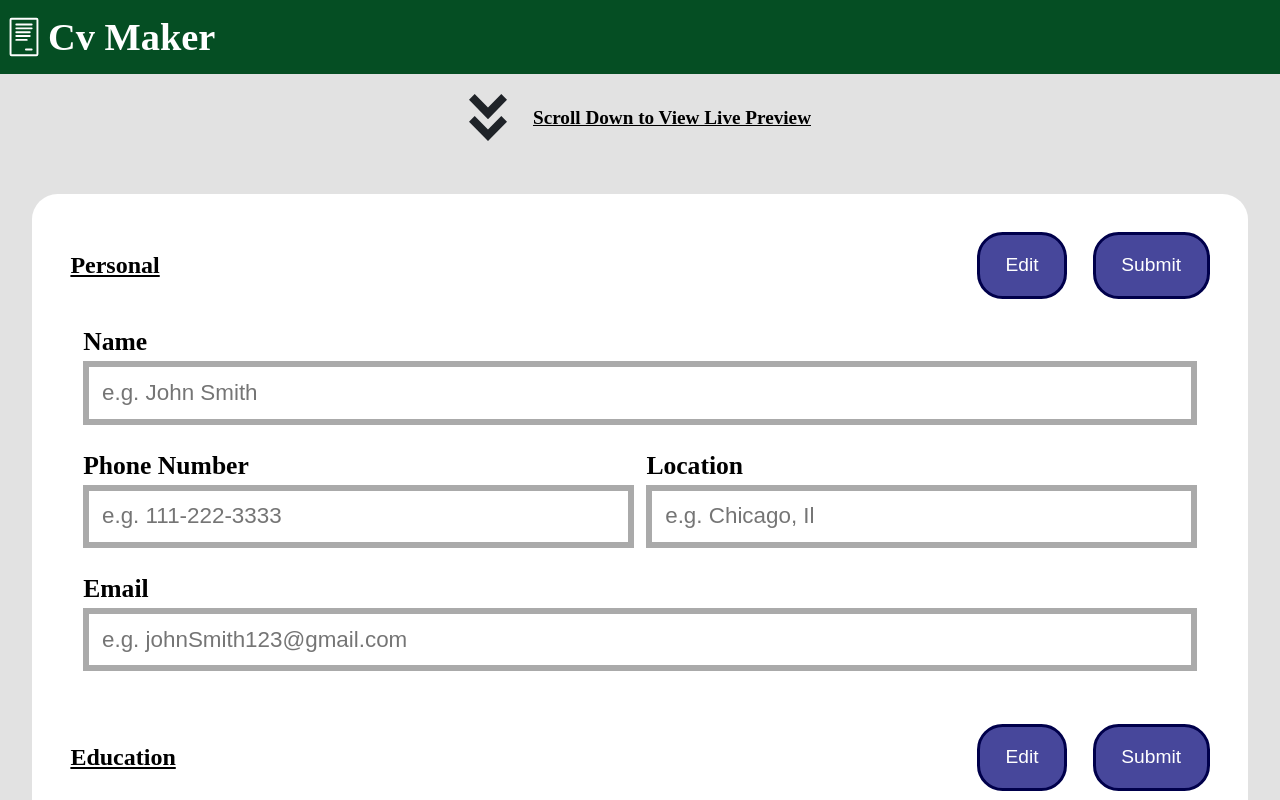
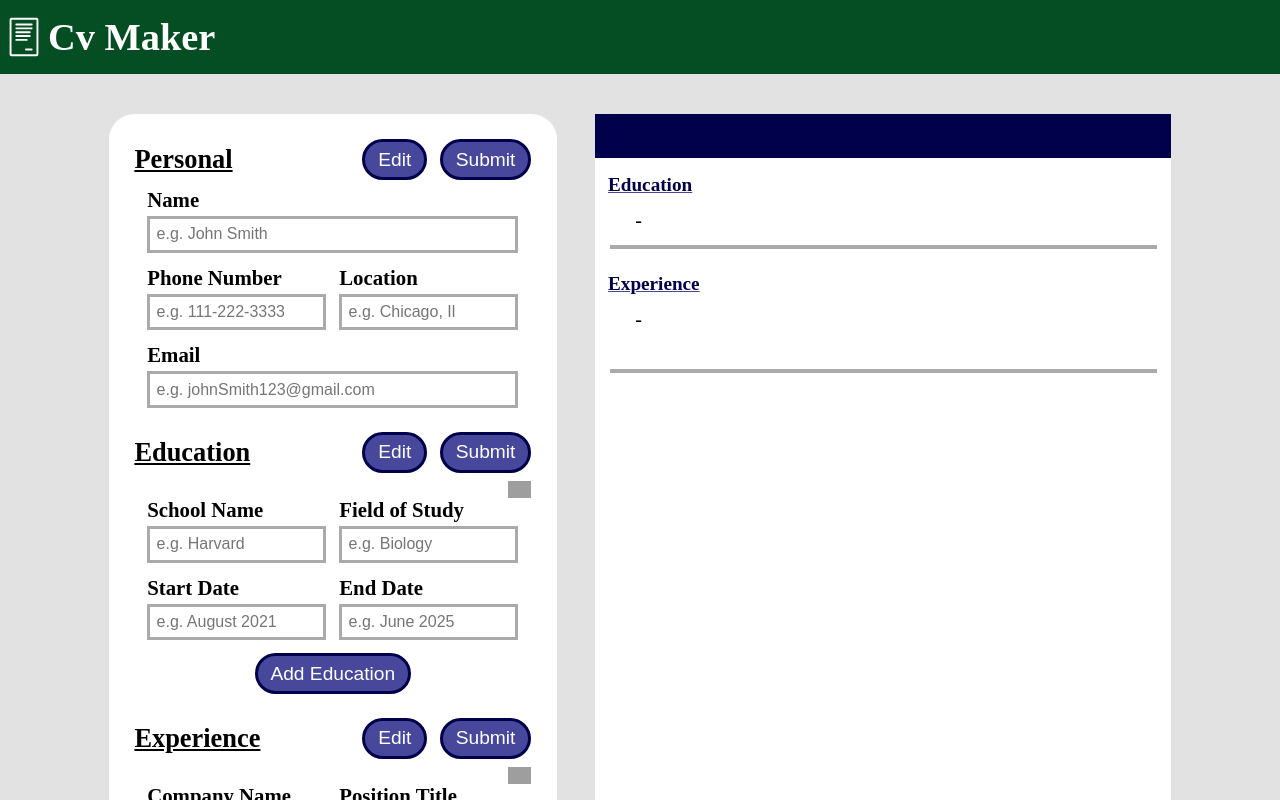
Before and after one commit to Salypse/cv-application, a React (Vite) app: page / in a window 1280 px wide. Shown: the top 800 px of the page. Built offline with nearby package versions, Linux system fonts and the light colour scheme; grey boxes are pictures that could not be loaded.

Commit message:
Update site layout for bigger screen sizes

```diff
--- a/src/App.css
+++ b/src/App.css
@@ -18,10 +18,13 @@
 #root {
    width: 100%;
 
+   background-color: var(--dark-white);
+}
+
+.content {
    display: flex;
    flex-direction: column;
    align-items: center;
-   background-color: var(--dark-white);
 }
 
 ul {
@@ -33,9 +36,9 @@ li {
 }
 
 button {
-   padding: 1.5vw 2vw;
+   padding: 0.5vw 1vw;
    border-radius: 2vw;
-   font-size: clamp(0.9rem, 3vw, 1.2rem);
+   font-size: clamp(1rem, 3vw, 1.2rem);
    transition:
       transform 0.3s ease-in-out,
       box-shadow 0.3s ease-in-out;
@@ -88,7 +91,7 @@ button:focus-visible {
 
    text-decoration: underline;
    font-weight: bold;
-   font-size: 1.2rem;
+   font-size: clamp(1.2rem, 3vw, 1.6rem);
 }
 
 .scroll-text img {
@@ -110,8 +113,8 @@ button:focus-visible {
    margin-bottom: 5vh;
 }
 
-.input-section ul {
-   margin-bottom: 2.5vh;
+.input-section .row:first-of-type {
+   padding-top: 0;
 }
 
 .input-section-header {
@@ -120,6 +123,7 @@ button:focus-visible {
    align-items: center;
 
    margin-bottom: 2vh;
+   font-size: clamp(0.75rem, 5vw, 1.1rem);
 }
 
 .input-section-header h2 {
@@ -141,17 +145,17 @@ button:focus-visible {
    height: 100%;
    padding: 1vw;
 
-   border: 0.5vw solid var(--light-grey);
-   font-size: clamp(1rem, 3vw, 1.4rem);
+   border: 0.25vw solid var(--light-grey);
+   font-size: 1rem;
 }
 
 .input-field input:focus {
-   outline: 3px solid var(--light-blue);
+   outline: 0.25vw solid var(--light-blue);
    border: none;
 }
 
 .input-field label {
-   font-size: clamp(1.1rem, 4vw, 1.6rem);
+   font-size: clamp(1rem, 4vw, 1.3rem);
    font-weight: bold;
    margin-bottom: 0.5vh;
 }
@@ -159,6 +163,7 @@ button:focus-visible {
 .add-input {
    display: flex;
    justify-self: center;
+   margin-top: 1vw;
 }
 
 .delete-input {
@@ -166,6 +171,7 @@ button:focus-visible {
    justify-self: flex-end;
 
    padding: 0;
+   margin-top: 1vh;
    border: none;
 }
 
@@ -211,13 +217,14 @@ button:focus-visible {
 }
 
 .live-preview .preview-section:not(:first-child) > ul:last-child {
-   margin: 2vw 0;
    border-bottom: 0.5vh solid var(--light-grey);
 }
 
 .preview-section h2 {
    margin-top: 2vh;
    padding: 0 1vw;
+
+   font-size: clamp(1rem, 4vw, 1.2rem);
    color: var(--dark-blue);
    font-weight: bold;
    text-decoration: underline;
@@ -238,6 +245,7 @@ button:focus-visible {
 .educational-input-preview {
    grid-template-rows: 1fr;
    grid-template-columns: auto 1fr;
+   margin-bottom: 1vh;
 }
 
 .experience-input-preview {
@@ -250,8 +258,12 @@ button:focus-visible {
    width: 4vw;
 }
 
-.preview-personal {
-   font-size: clamp(1.5rem, 5vw, 1.8rem);
+.personal-input-preview p {
+   font-size: clamp(1rem, 3vw, 1.25rem);
+}
+
+.preview-personal p {
+   font-size: clamp(1.5rem, 5vw, 2rem);
    text-align: center;
 }
 
@@ -266,27 +278,29 @@ button:focus-visible {
 .preview-schoolDate {
    grid-row: 1 / 2;
    align-self: flex-start;
+   font-size: clamp(1rem, 3vw, 1.25rem);
 }
 
 .preview-schoolDate li + li,
 .preview-experienceDate li + li {
    display: flex;
-   gap: 2vw;
 }
 
 .preview-schoolDate li + li::before,
 .preview-experienceDate li + li::before {
-   content: "-";
+   content: " - ";
+   margin-right: 1vw;
 }
 
 .preview-schoolInfo {
    flex-direction: column;
    align-self: flex-start;
+   font-size: clamp(1rem, 3vw, 1.25rem);
 }
 
 .preview-schoolInfo li:nth-child(1),
 .preview-companyPosition li:nth-child(1) {
-   font-size: clamp(1.2rem, 5vw, 1.5rem);
+   font-size: clamp(1.2rem, 5vw, 1.4rem);
    color: var(--light-blue);
    font-weight: bold;
 }
@@ -294,6 +308,7 @@ button:focus-visible {
 .preview-experienceDate {
    display: flex;
    align-self: flex-start;
+   font-size: clamp(1rem, 3vw, 1.25rem);
 }
 
 .preview-companyPosition {
@@ -305,9 +320,85 @@ button:focus-visible {
 }
 
 .preview-companyPosition li + li {
-   font-size: clamp(1.1rem, 4vw, 1.4rem);
+   font-size: clamp(1.1rem, 4vw, 1.25rem);
 }
 
 .preview-responsibilities {
    grid-area: 2 / 2 / -1 / -1;
+   font-size: clamp(1rem, 3vw, 1.25rem);
 }
+
+@media (min-width: 800px) {
+   .cv-info,
+   .live-preview {
+      width: 80vw;
+   }
+
+   .delete-input img {
+      width: 3vw;
+   }
+
+   .preview-section ul {
+      gap: 0;
+   }
+}
+
+@media (min-width: 1200px) {
+   .scroll-text {
+      display: none;
+   }
+
+   .content {
+      display: flex;
+      align-items: flex-start;
+      justify-content: center;
+      flex-direction: row;
+      gap: 3vw;
+   }
+
+   .cv-info {
+      padding: 2vw;
+      width: 35vw;
+   }
+
+   .input-section {
+      margin-bottom: 3vh;
+   }
+
+   .input-section .row {
+      padding-bottom: 0;
+   }
+
+   .input-section-header {
+      margin-bottom: 1vh;
+   }
+
+   .input-header-buttons {
+      gap: 1vw;
+   }
+
+   .input-field input {
+      padding: 0.5vw;
+   }
+
+   .delete-input img {
+      width: 1.8vw;
+   }
+
+   .live-preview {
+      height: 100vh;
+      width: 45vw;
+   }
+
+   .personal-input-preview img {
+      width: 1.3vw;
+   }
+
+   .personal-input-preview .row {
+      padding: 0.5vw;
+   }
+
+   .preview-availability li {
+      gap: 0.3vw;
+   }
+}
--- a/src/App.jsx
+++ b/src/App.jsx
@@ -25,6 +25,7 @@ export function App() {
       <>
          <CvSiteHeader></CvSiteHeader>
          <ScrollText></ScrollText>
+         <section className="content">
             <CvInfo
                //Personal Input
                personalInputData={personalInputData}
@@ -53,6 +54,7 @@ export function App() {
                   sectionName={"experience-input-preview"}
                ></PreviewSection>
             </section>
+         </section>
       </>
    );
 }
```
Lines whose indentation alone changed are shown as unchanged.
